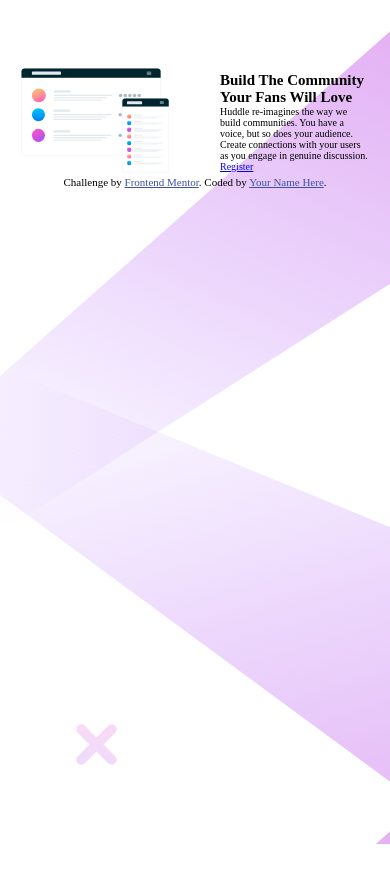
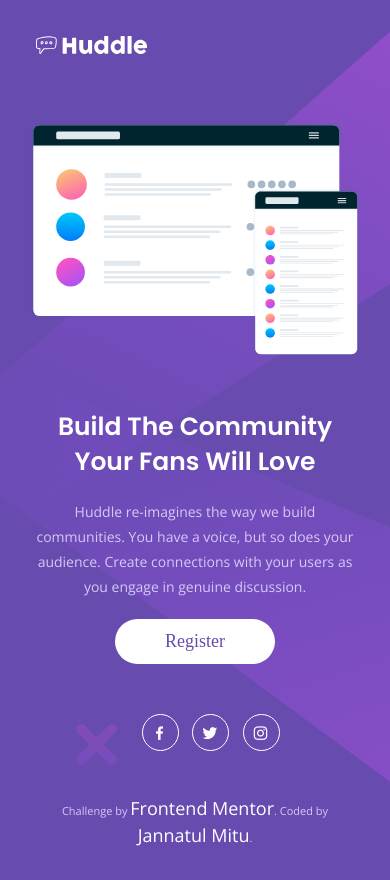
Before and after one commit to jannatulmitu03/huddle-landing-page, a plain HTML site: page index.html in a window 390 px wide. Before the commit the page ends 844 px from the top, so only its background shows below. Drawn offline with nearby package versions, Linux system fonts and the light colour scheme.

Commit message:
huddle landing page done

```diff
--- a/index.html
+++ b/index.html
@@ -5,6 +5,9 @@
   <meta name="viewport" content="width=device-width, initial-scale=1.0">
 
   <link rel="icon" type="image/png" sizes="32x32" href="./images/favicon-32x32.png">
+  <!-- icon  -->
+  <link href='https://unpkg.com/boxicons@2.1.4/css/boxicons.min.css' rel='stylesheet'>
+
 
   <!-- font family  -->
   <link rel="preconnect" href="https://fonts.googleapis.com">
@@ -21,12 +24,12 @@
 
 </head>
 <body>
-  <header>
-    <img src="images/logo.svg" alt="logo">
+  <header class="container header-container">
+    <div class="logo"><img src="images/logo.svg" alt="logo"></div>
   </header>
 
   <section>
-    <div class="container">
+    <div class="container hero-container">
       <div class="mock-img">
         <img src="images/illustration-mockups.svg" alt="">
       </div>
@@ -34,15 +37,21 @@
         <h1>Build The Community Your Fans Will Love</h1>
         <p>Huddle re-imagines the way we build communities. You have a voice, but so does your audience.
           Create connections with your users as you engage in genuine discussion. </p>
-          <a href="#">Register</a>
+          <a href="#" class="btn">Register</a>
       </div>
     </div>
   </section>
 
-  <footer>
+  <footer class="container">
+    <div class="icons">
+      <a href="#"><i class='bx bxl-facebook'></i></a>
+      <a href="#"><i class='bx bxl-twitter'></i></a>
+      <a href="#"><i class='bx bxl-instagram'></i></a>
+    </div>
+
     <p class="attribution">
       Challenge by <a href="https://www.frontendmentor.io?ref=challenge" target="_blank">Frontend Mentor</a>.
-      Coded by <a href="#">Your Name Here</a>.
+      Coded by <a href="#">Jannatul Mitu</a>.
     </p>
   </footer>
 </body>
--- a/style.css
+++ b/style.css
@@ -14,21 +14,52 @@ html{
 
 body{
     background-image: url(images/bg-desktop.svg);
+    background-repeat: no-repeat;
+    background-color: var(--Violet);
 }
 
 img{
     max-width: 100%;
 }
 
+.logo{
+    max-width: 200px;
+}
+
+
+.header-container{
+    padding: 3rem 0;
+}
+
 
 .container{
-    max-width: 1440px;
+    max-width: 1100px;
     margin: auto;
-    padding: 0 2rem;
+    padding:  3rem;
+}
+
+.hero-container{
     display: flex;
     justify-content: center;
     align-items: center;
     gap: 5rem;
+
+}
+
+h1{
+    font-size: 4rem;
+    font-weight: 600;
+    line-height: 6rem;
+    color: white;
+    font-family: var(--hd-font-family);
+}
+
+p{
+    font-size: 1.6rem;
+    font-weight: 400;
+    line-height: 2.5rem;
+    font-family: var(--body-font-family);
+    color: hsl(257, 75%, 88%);
 }
 
 .mock-img,
@@ -36,5 +67,137 @@ img{
     flex-basis: 100%;
 }
 
-.attribution { font-size: 11px; text-align: center; }
-.attribution a { color: hsl(228, 45%, 44%); }
+.content{
+    display: flex;
+    flex-direction: column;
+    align-items: flex-start;
+    gap: 2rem;
+}
+
+a{
+    font-size: 1.8rem;
+    text-decoration: none;
+}
+
+.btn{
+    padding: 1.2rem 5rem;
+    border-radius: 5rem;
+    background-color: white;
+    color: var(--Violet);
+    display: inline-block;
+}
+.btn:hover{
+    box-shadow: rgba(0, 0, 0, 0.25) 0px 54px 55px, rgba(0, 0, 0, 0.12) 0px -12px 30px, rgba(0, 0, 0, 0.12) 0px 4px 6px, rgba(0, 0, 0, 0.17) 0px 12px 13px, rgba(0, 0, 0, 0.09) 0px -3px 5px;
+    background-color:var(--Soft-Magenta);
+    color: white;
+    transition: all .3s ease;
+}
+
+.icons{
+    text-align: end;
+}
+
+.icons a i{
+    font-size: 1.8rem;
+    color: white;
+    position: relative;
+    transition: all .3s ease;
+}
+
+.icons a {
+margin-left: 3rem;
+}
+
+.icons a i::after{
+content: "";
+height: 35px;
+width: 35px;
+position: absolute;
+left: -9px;
+bottom: -9px;
+border-radius: 50%;
+border: 1px solid white;
+transition: all .3s ease;
+}
+
+.icons a i:hover{
+    color: var(--Soft-Magenta);
+
+}
+
+.icons a i:hover::after{
+    border-color: var(--Soft-Magenta);
+}
+
+.attribution p{
+    color: white;
+}
+
+.attribution { font-size: 11px; text-align: center; margin-top: 5rem;}
+.attribution a { color: white; }
+
+@media (max-width:780px){
+    h1{
+        font-size: 2.8rem;
+        font-weight: 600;
+        line-height: 3.5rem;
+        color: white;
+        font-family: var(--hd-font-family);
+    }
+
+    .icons{
+        text-align: center;
+    }
+}
+@media (max-width:600px){
+
+    body{
+        background-image: url(images/bg-desktop.svg);
+        background-repeat: no-repeat;
+        background-color: var(--Violet);
+        background-position: top left;
+    }
+
+.logo{
+    max-width: 120px;
+}
+
+.hero-container{
+    display: flex;
+    flex-direction: column;
+    justify-content: center;
+    align-items: center;
+    gap: 5rem;
+}
+
+h1{
+    font-size: 2.5rem;
+    font-weight: 600;
+    line-height: 3.5rem;
+    color: white;
+    font-family: var(--hd-font-family);
+}
+
+p{
+    font-size: 1.4rem;
+    font-weight: 400;
+    line-height: 2.5rem;
+    font-family: var(--body-font-family);
+    color: hsl(257, 75%, 88%);
+}
+
+.content{
+    display: flex;
+    flex-direction: column;
+    align-items: center;
+    text-align: center;
+    gap: 2rem;
+}
+
+
+.icons{
+    text-align: center;
+}
+
+
+}
```
Also changed, not shown: screenshots/desktop.png (added), screenshots/mobile.png (added), screenshots/tablet.png (added).
